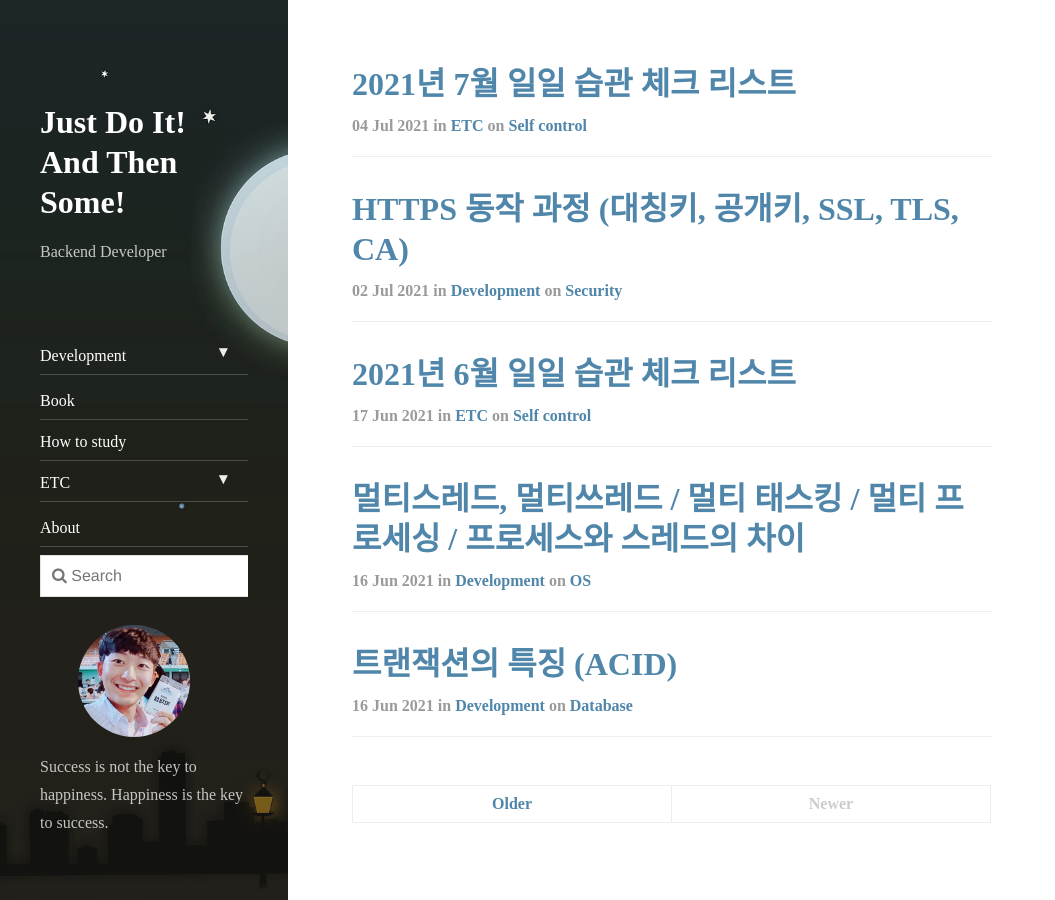
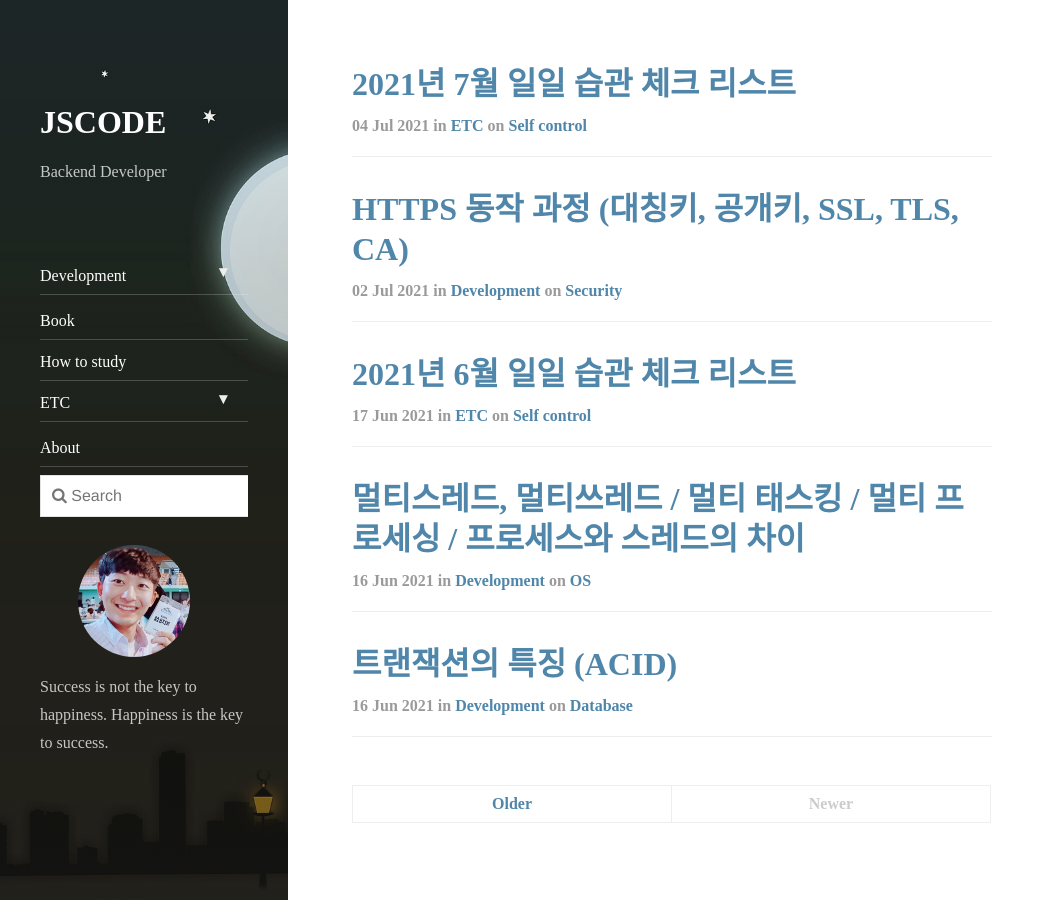
Before and after one commit to JSCODE-SECRET/JSCODE-SECRET.github.io, a Jekyll site: the page built from index.html, in a window 1280 px wide and 900 px high. Shown: the whole window, without its empty margins (0-1055 px from the left). Built offline with Jekyll 4.4.1, drawn with Linux system fonts in a browser that asks for light colours; nearby versions of some CDN libraries; the list of posts is cut into pages by our own code.

Commit message:
feat: 구글 검색엔진 셋팅

```diff
--- a/_config.yml
+++ b/_config.yml
@@ -2,11 +2,11 @@
 #  User configuration
 # -----------------------------------------------------------------------------
 
-title:               Just Do It! And Then Some!
+title:               JSCODE
 
 # The unique resource location of your page.
 # Set to `https://<username>.github.io` when hosting on GitHub Pages
-url:                 https://jaeseongdev.github.io
+url:                 https://tech.jscode.kr
 
 # Set to '' when hosting a blog on GitHub Pages, ie on `//<username>.github.io`
 # Set to '/<reponame>' when using the `gh-pages` branch of a repository
--- a/robots.xml
+++ b/robots.xml
@@ -1,4 +1,4 @@
 User-agent: *
 Allow: /
 
-Sitemap: http://jaeseongdev.github.io/sitemap.xml
+Sitemap: https://tech.jscode.kr/sitemap.xml
```
